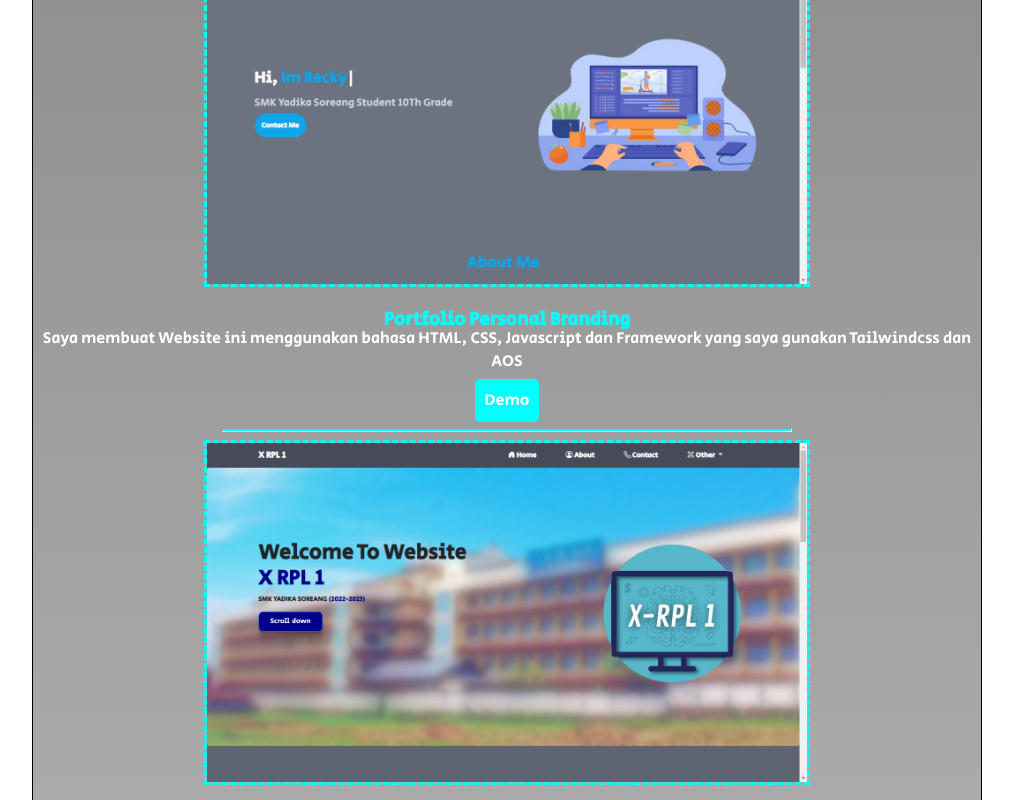
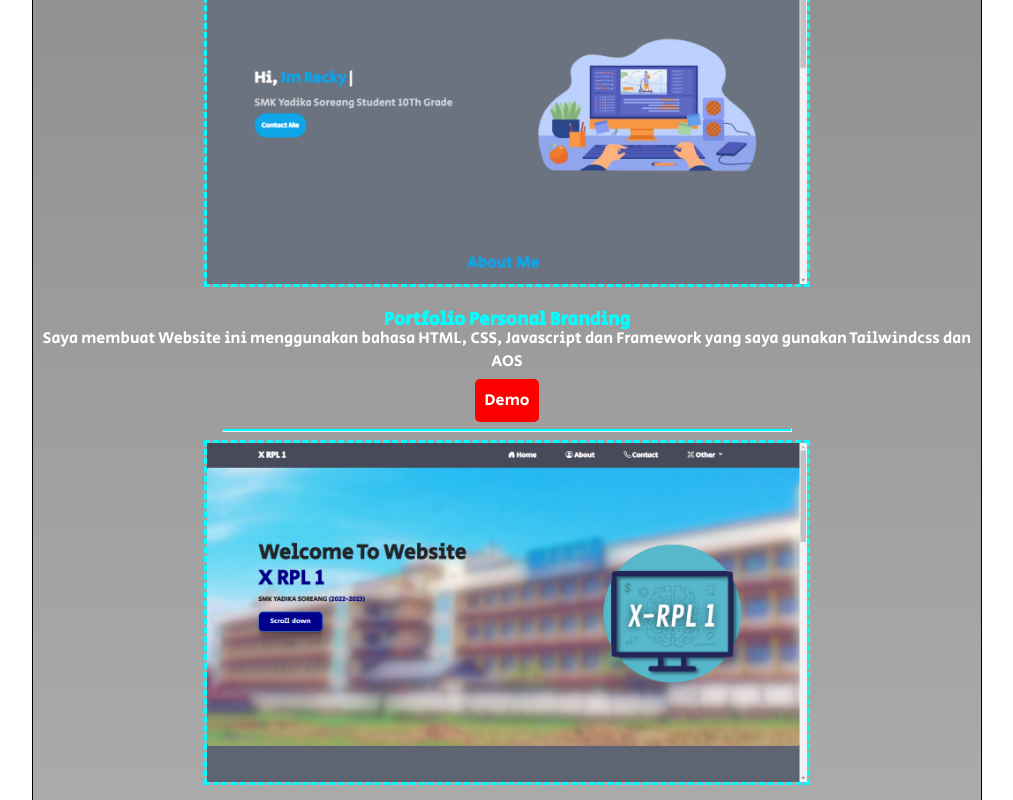
Before and after one commit to HalfaChink/Biodata-v2, a plain HTML site: page aboutme.html in a window 1280 px wide. In both pictures the pointer is over the link 640 px from the left and 918 px from the top of the page. Shown: the part 518-1318 px from the top of the page, without its empty margins (133-1146 px from the left). Drawn offline with Linux system fonts and the light colour scheme.

Commit message:
Update aboutme.html

```diff
--- a/aboutme.html
+++ b/aboutme.html
@@ -68,6 +68,9 @@
         #portfolio a:link {
         text-decoration:none;
         }
+        #portfolio a:hover {
+            background-color: red;
+        }
         #achievement a:link {
         text-decoration:none;
         }
```
